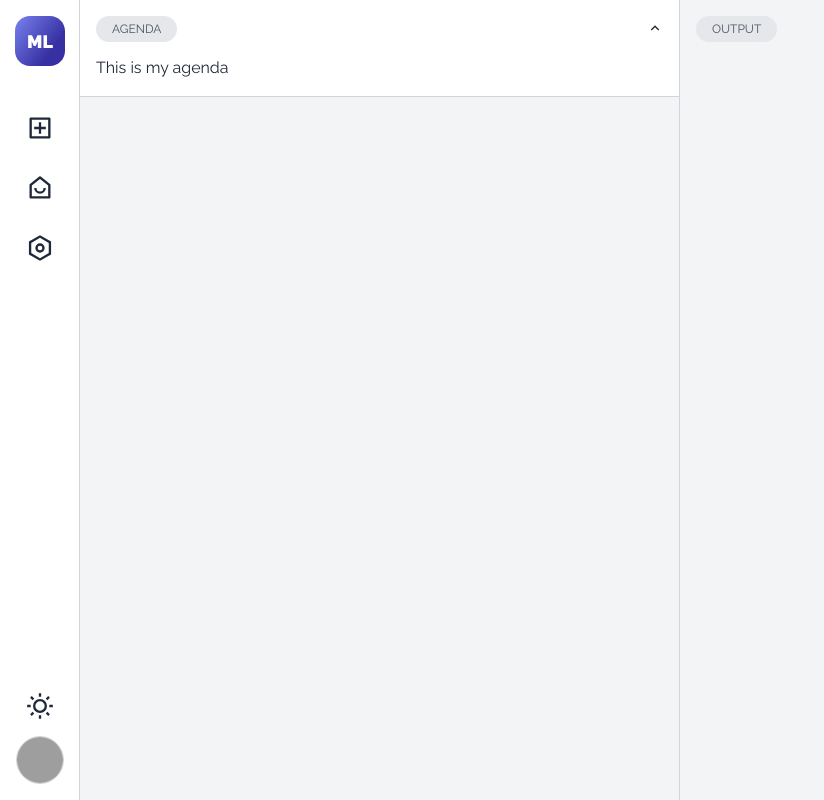
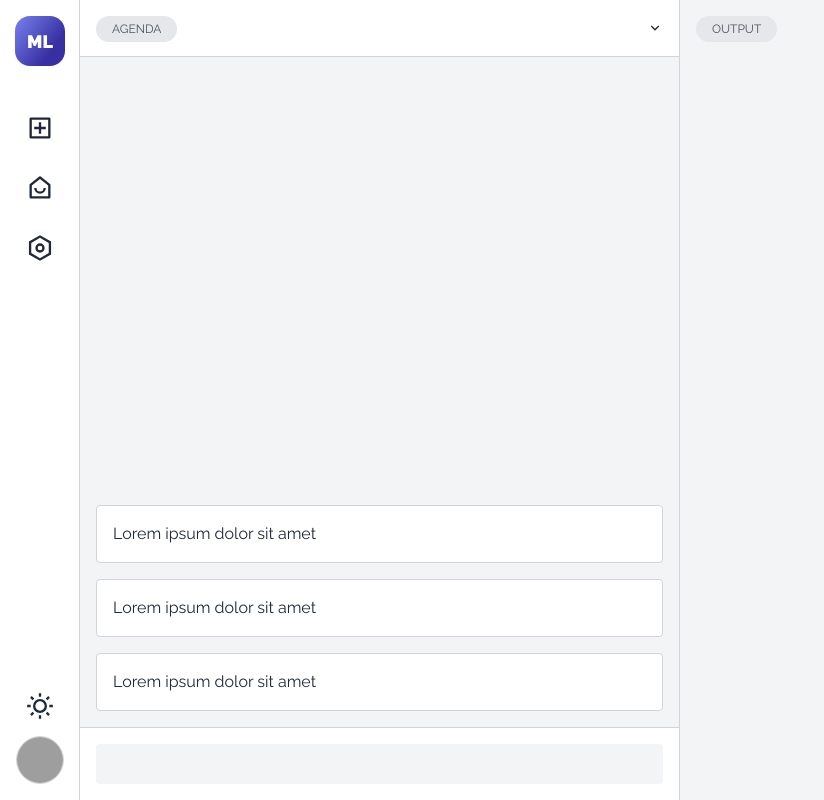
Before and after one commit to brslv/meetlog-web, a React (Create React App) app: page /m/1 in a window 1280 px wide. Shown: the whole page, without its empty margins (0-824 px from the left). Built offline with nearby package versions, Linux system fonts and the light colour scheme; grey boxes are pictures that could not be loaded.

Commit message:
scaffold the meeting page input layout

```diff
--- /dev/null
+++ b/src/components/Agenda.tsx
@@ -0,0 +1,28 @@
+import { Container } from './core/Container'
+import Title from './core/Title'
+import { ArrowDownIcon, ArrowUpIcon } from '../toolkit'
+import cn from '../utils/cn'
+import { useState } from 'react'
+
+export default function Agenda() {
+  const [isAgendaOpen, setIsAgendaOpen] = useState(false)
+
+  return (
+    <div className="bg-white dark:bg-gray-900 border-b border-gray-300 dark:border-gray-700">
+      <Container>
+        <div
+          className="flex justify-between items-center cursor-pointer"
+          onClick={() => setIsAgendaOpen((prev) => !prev)}
+        >
+          <Title bg pushBottom={false}>
+            Agenda
+          </Title>
+          {isAgendaOpen ? <ArrowUpIcon /> : <ArrowDownIcon />}
+        </div>
+        <div className={cn({ 'mt-4': true, hidden: !isAgendaOpen })}>
+          This is my agenda
+        </div>
+      </Container>
+    </div>
+  )
+}
--- /dev/null
+++ b/src/components/MeetingInput.tsx
@@ -0,0 +1,13 @@
+import Input from './core/Input'
+
+export default function MeetingInput() {
+  return (
+    <div className="relative w-full">
+      <div className="w-full">
+        <div className="border-t border-gray-300 bg-white p-4">
+          <Input type="text" />
+        </div>
+      </div>
+    </div>
+  )
+}
--- /dev/null
+++ b/src/components/MeetingInputList.tsx
@@ -0,0 +1,29 @@
+import { Container } from './core/Container'
+
+interface MeetingInput {
+  id: number
+  text: string
+}
+
+export default function MeetingInputList({
+  inputs,
+}: {
+  inputs: MeetingInput[]
+}) {
+  return (
+    <Container>
+      <div className="flex flex-col justify-end">
+        {inputs.map((input) => {
+          return (
+            <div
+              key={input.id}
+              className="p-4 bg-white border border-gray-300 mt-4 rounded"
+            >
+              {input.text}
+            </div>
+          )
+        })}
+      </div>
+    </Container>
+  )
+}
--- a/src/components/core/Container.tsx
+++ b/src/components/core/Container.tsx
@@ -1,5 +1,13 @@
 import React from 'react'
+import cn from '../../utils/cn'
 
-export function Container({ children }: { children: React.ReactNode }) {
-  return <div className="p-4">{children}</div>
+export function Container({
+  children,
+  ...props
+}: { children: React.ReactNode } & React.ComponentPropsWithoutRef<'div'>) {
+  return (
+    <div {...props} className={cn({ 'p-4': true }, props.className)}>
+      {children}
+    </div>
+  )
 }
--- a/src/components/core/Modal.tsx
+++ b/src/components/core/Modal.tsx
@@ -18,7 +18,7 @@ export default function Modal({
   }, [onClose])
 
   return open ? (
-    <div className="fixed top-0 left-0 w-screen h-screen flex items-center justify-center">
+    <div className="z-10 fixed top-0 left-0 w-screen h-screen flex items-center justify-center">
       <div
         {...rest}
         className={cn(
--- a/src/pages/MeetingPage.tsx
+++ b/src/pages/MeetingPage.tsx
@@ -2,33 +2,32 @@ import Page from '../components/core/Page'
 import SideNav, { SideNavPusher } from '../components/SideNav'
 import Title from '../components/core/Title'
 import { Container } from '../components/core/Container'
-import { ArrowDownIcon, ArrowUpIcon } from '../toolkit'
-import cn from '../utils/cn'
+import Agenda from '../components/Agenda'
+import MeetingInput from '../components/MeetingInput'
+import MeetingInputList from '../components/MeetingInputList'
 import { useState } from 'react'
 
 export default function MeetingPage() {
-  const [isAgendaOpen, setIsAgendaOpen] = useState(true)
+  const [inputs] = useState([
+    { id: 1, text: 'Lorem ipsum dolor sit amet' },
+    { id: 2, text: 'Lorem ipsum dolor sit amet' },
+    { id: 3, text: 'Lorem ipsum dolor sit amet' },
+  ])
+
   return (
     <Page>
       <SideNav />
       <SideNavPusher>
         <div className="h-screen grid grid-cols-2">
-          <div className="border-r border-gray-300 dark:border-gray-700">
-            <div className="bg-white dark:bg-gray-900 border-b border-gray-300 dark:border-gray-700">
-              <Container>
-                <div
-                  className="flex justify-between items-center cursor-pointer"
-                  onClick={() => setIsAgendaOpen((prev) => !prev)}
-                >
-                  <Title bg pushBottom={false}>
-                    Agenda
-                  </Title>
-                  {isAgendaOpen ? <ArrowUpIcon /> : <ArrowDownIcon />}
-                </div>
-                <div className={cn({ 'mt-4': true, hidden: !isAgendaOpen })}>
-                  This is my agenda
-                </div>
-              </Container>
+          <div className="flex flex-col relative border-r border-gray-300 dark:border-gray-700">
+            <div>
+              <Agenda />
+            </div>
+            <div className="flex-1 flex justify-end flex-col">
+              <MeetingInputList inputs={inputs} />
+            </div>
+            <div>
+              <MeetingInput />
             </div>
           </div>
           <div>
```
